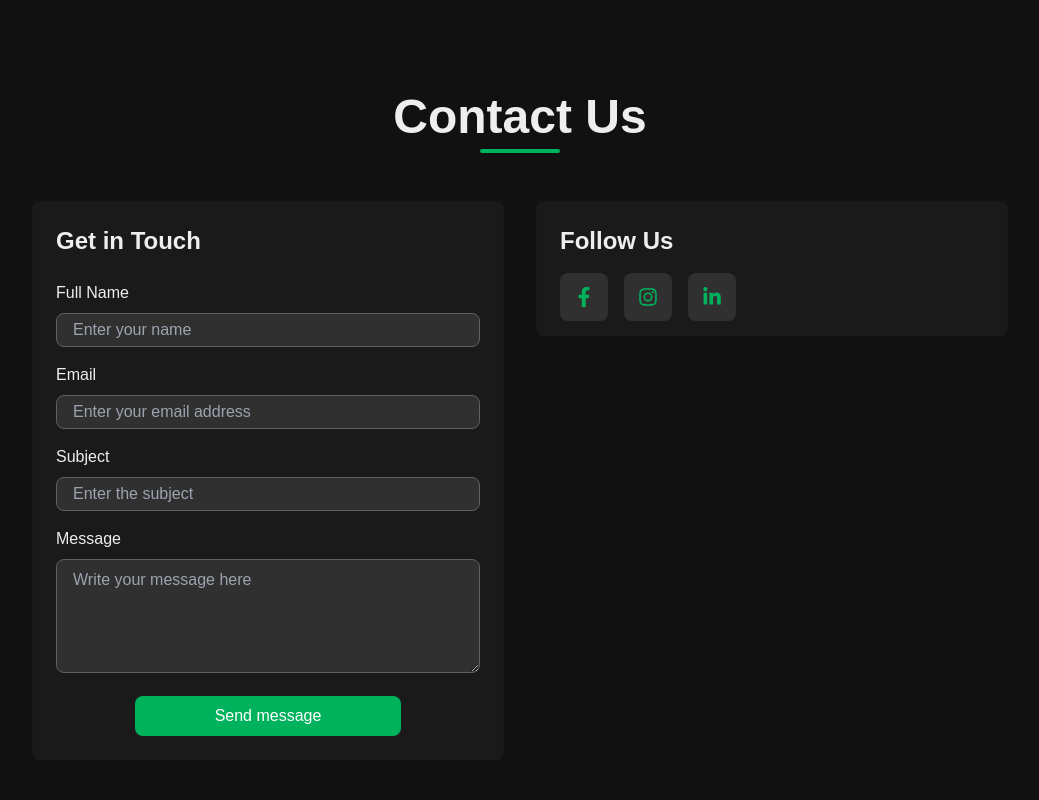
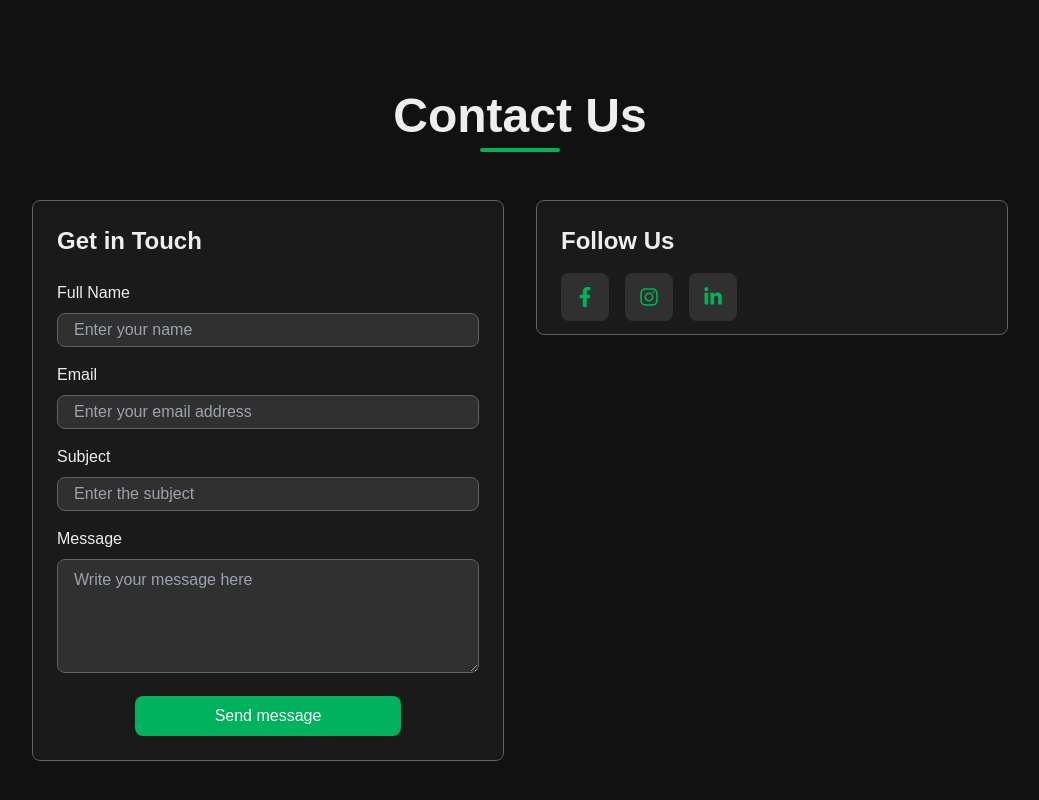
Before and after one commit to AnujNayak108/ESummit25, a React (Vite) app: page / in a window 1280 px wide. Shown: the part 4644-5444 px from the top of the page, without its empty margins (120-1159 px from the left). Built offline with nearby package versions, Linux system fonts and the light colour scheme.

Commit message:
editing contact section

```diff
--- a/src/components/Contact.jsx
+++ b/src/components/Contact.jsx
@@ -7,11 +7,11 @@ const ContactUs = () => {
       <div className="max-w-5xl w-full p-6 rounded-lg ">
         <h2 className="text-4xl md:text-5xl font-semibold text-center mb-12">
           Contact Us
-          <div className="mt-2 h-1 bg-primaryGreen w-20 mx-auto rounded"></div>
+          <div className="mt-2 h-1 bg-primaryGreen w-20 mx-auto rounded "></div>
         </h2>
         <div className="grid grid-cols-1 md:grid-cols-2 gap-8">
           {/* Left Section */}
-          <div className="bg-primaryGrey p-6 rounded-lg shadow-inner">
+          <div className="bg-primaryGrey p-6 rounded-lg shadow-inner border border-borderColor">
             <h3 className="text-2xl font-semibold mb-6">Get in Touch</h3>
             <form className="space-y-4">
               <div>
@@ -72,14 +72,14 @@ const ContactUs = () => {
               </div>
               <button
                 type="submit"
-                className=" px-8 lg:px-20 mx-auto block py-2  bg-primaryGreen text-white rounded-lg font-medium hover:bg-secondaryGreen hover:scale-105 transition"
+                className=" px-8 lg:px-20 mx-auto block py-2 bg-primaryGreen text-white rounded-lg font-medium hover:bg-secondaryGreen hover:scale-105 transition"
               >
                 Send message
               </button>
             </form>
           </div>
           {/* Right Section */}
-          <div className="bg-primaryGrey h-[135px] p-6 rounded-lg shadow-inner">
+          <div className="bg-primaryGrey h-[135px] p-6 rounded-lg shadow-inner border border-borderColor">
             <h3 className="text-2xl font-semibold mb-4">Follow Us</h3>
             <div className="flex space-x-4">
               <a
```
